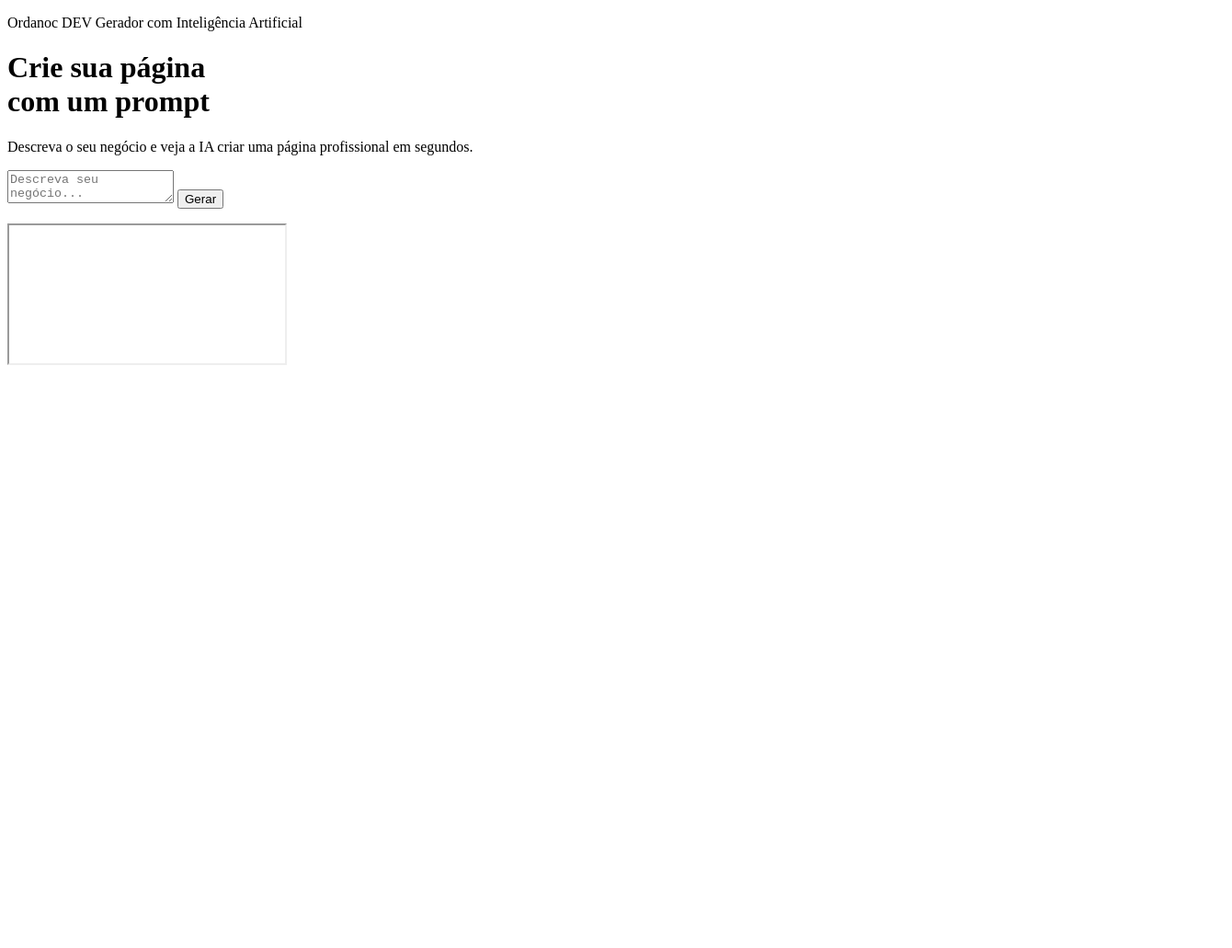
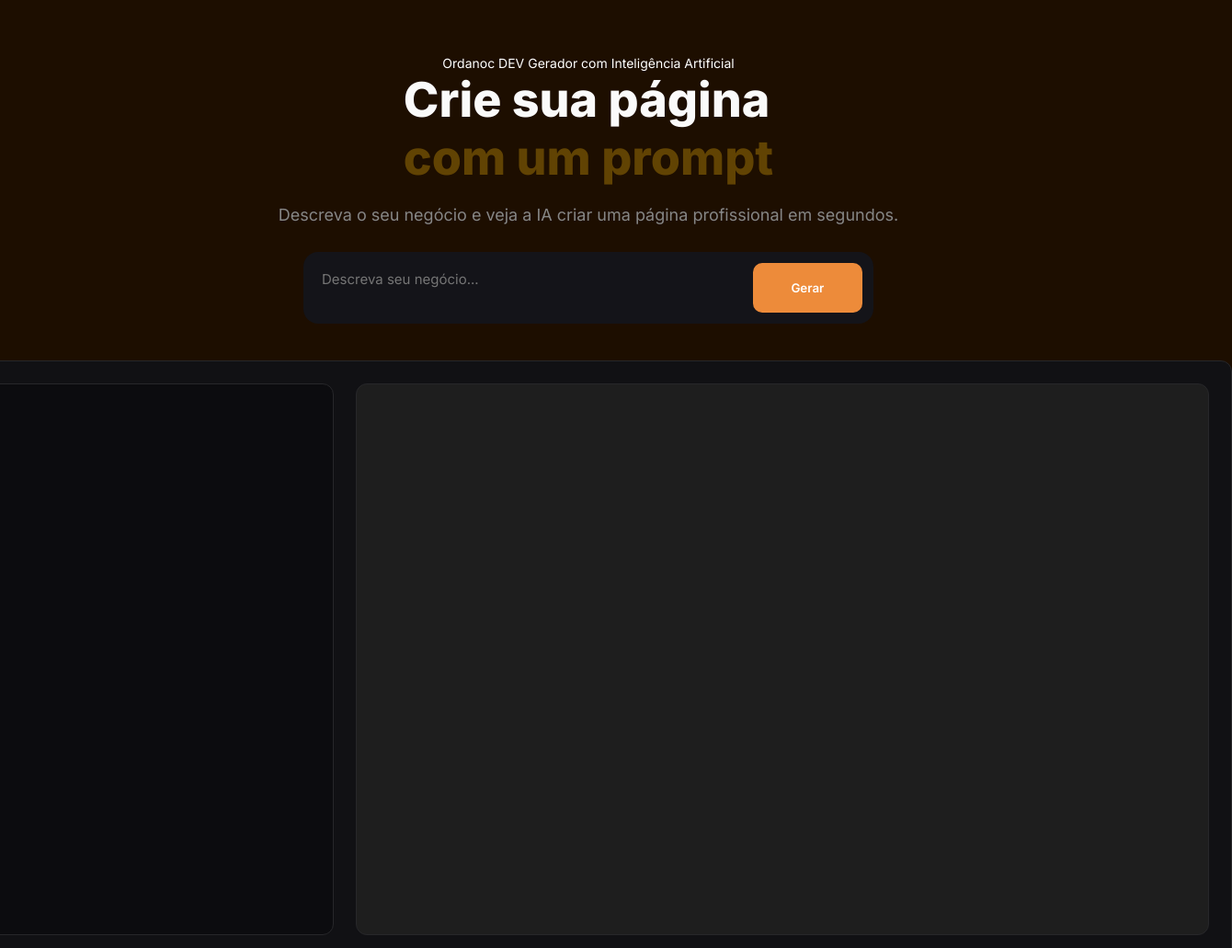
Before and after one commit to conradothalles-stack/prompt-Sites, a plain HTML site: page index.html in a window 1280 px wide. Shown: the top 1031 px of the page at 92% size, 1340 px wide, since content can reach past the window. Before the commit the page ends 800 px from the top, so only its background shows below. Drawn offline with Linux system fonts and the light colour scheme.

Commit message:
ORDANOC DEV

```diff
--- a/index.html
+++ b/index.html
@@ -10,7 +10,7 @@
     <link
         href="https://fonts.googleapis.com/css2?family=Inter:ital,opsz,wght@0,14..32,100..900;1,14..32,100..900&display=swap"
         rel="stylesheet">
-    <link rel="stylesheet" href="styles.css" class="css">
+    <link rel="stylesheet" href="style.css">
 </head>
 
 <body>
```
